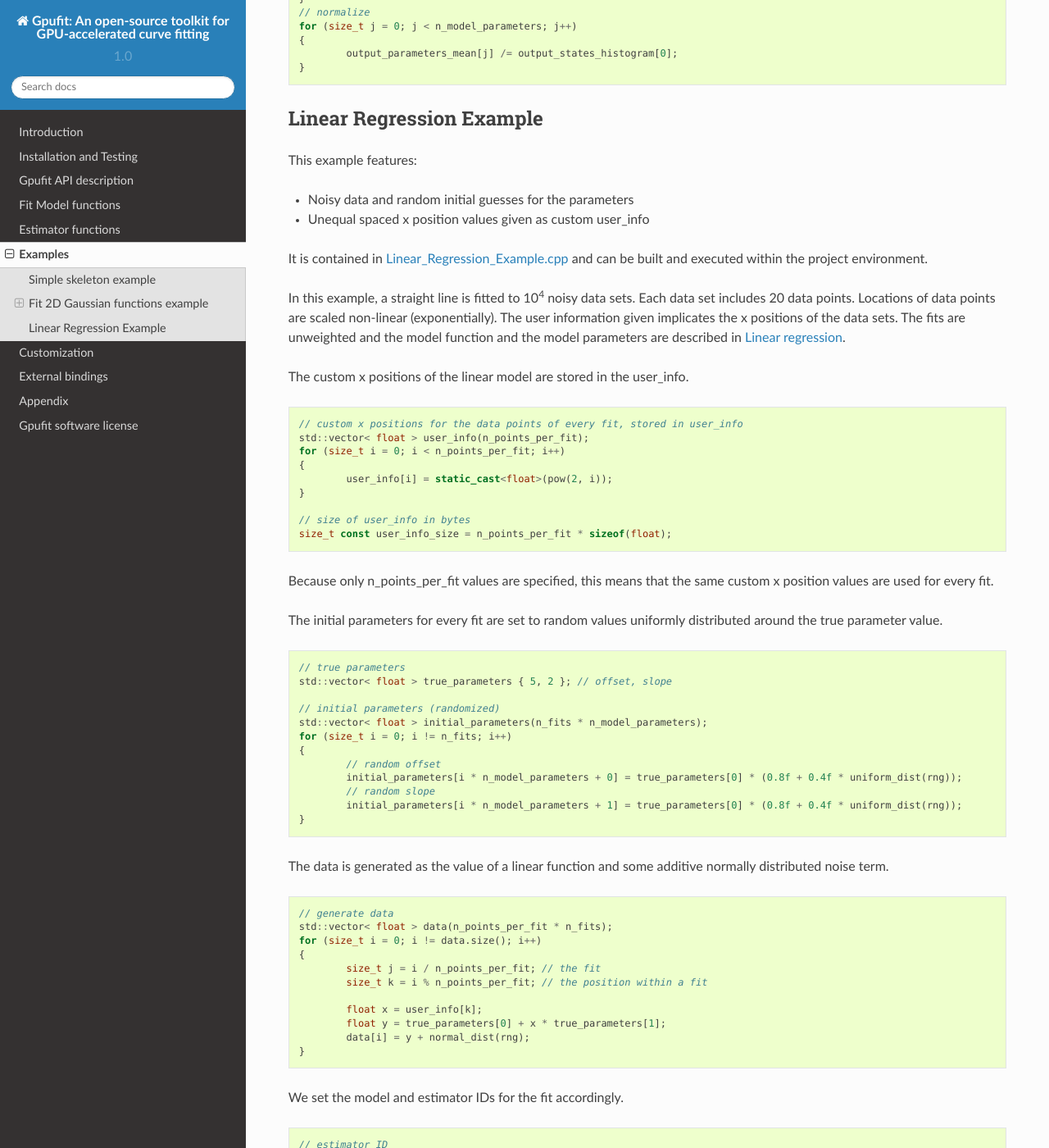
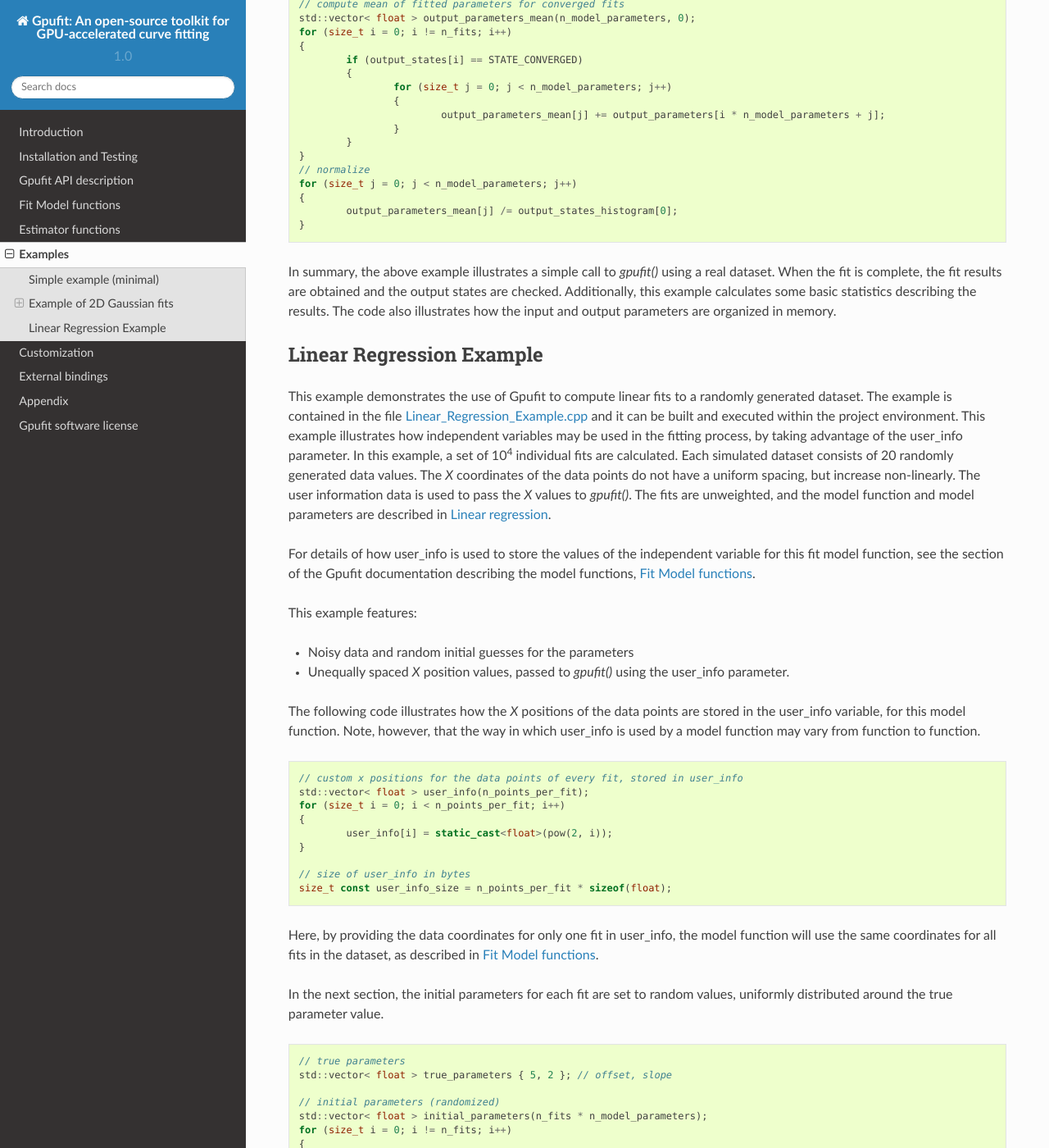
Before and after one commit to gpufit/Gpufit, a Sphinx documentation site: the page built from docs/examples.rst, in a window 1280 px wide and 1400 px high, scrolled down 5783 px. Shown: the whole window at 82% size. Built offline with Sphinx 7.4.7 and the Read the Docs theme 2.0.0, drawn with Linux system fonts in a browser that asks for light colours; some of the changed text lies outside the part shown.

Commit message:
updated documentation of fit model functions and example code

```diff
--- a/docs/examples.rst
+++ b/docs/examples.rst
@@ -10,8 +10,8 @@
 
 .. _c-example-simple:
 
-Simple skeleton example
------------------------
+Simple example (minimal)
+------------------------
 
 This example demonstrates a simple, minimal program containing all of the required parameters for a call to the Gpufit function.  The example is contained
 in the file Simple_Example.cpp_ and it can be built and executed within the project environment. Please note that it this code does not actually do anything other than
@@ -92,7 +92,8 @@
 		throw std::runtime_error(gpufit_get_last_error());
 	}
 
-This simple example can be adapted for real applications by:
+In summary, the above example illustrates the basic details of the parameters which are passed to the *gpufit()* function, such
+as the size of the input and output variables, etc.  This example could be adapted for real applications by:
 
 - choosing a model ID
 - choosing an estimator ID
@@ -105,8 +106,8 @@
 
 .. _c-example-2d-gaussian:
 
-Fit 2D Gaussian functions example
----------------------------------
+Example of 2D Gaussian fits
+---------------------------
 
 This example demonstrates the use of Gpufit to fit a dataset consisting of 2D Gaussian peaks.  The example is contained
 in the file Gauss_Fit_2D_Example.cpp_ and it can be built and executed within the project environment.  The optional
@@ -117,7 +118,7 @@
 - Noisy data and random initial guesses for the fit parameters
 - Use of the maximum likelihood estimator which is appropriate for data subject to Poisson noise
 
-In this example, a set of simulated data is generated, consisting of 10\ :sup:`4` 2D Gaussian peaks, with a size of 30 x 30 points.
+In this example, a set of simulated data is generated, consisting of 10\ :sup:`4` individual Gaussian peaks, with a size of 30 x 30 points.
 Random noise is added to the data.  The model function and the model parameters are described in :ref:`gauss-2d`.
 
 In this example the true parameters used to generate the Gaussian data are defined in the following code block.
@@ -127,8 +128,9 @@
     // true parameters
 	std::vector< float > true_parameters{ 10.f, 15.5f, 15.5f, 3.f, 10.f}; // amplitude, center x/y positions, width, offset
 
-These parameters define a 2D Gaussian peak centered at the middle of the grid (position 15.5, 15.5), with a width (standard deviation) of 3.0, an amplitude of 10
-and a background of 10.
+These parameters define a 2D Gaussian peak centered at the middle of the grid (position 14.5, 14.5), with a width (standard deviation) of 3.0, an amplitude of 10
+and a background of 10.  Note that, since we are not providing the independent variables (X values) in the call to Gpufit, the X and Y coordinates of the first
+data point are assumed to be 0.0, and increasing linearly from this point (i.e. :math:`0, 1, 2, ...`).
 
 The guesses for the initial parameters are drawn from the true parameters with a uniformly distributed deviation
 of about 20%. The initial guesses for the center coordinates are chosen with a deviation relative to the width of the Gaussian.
@@ -152,7 +154,7 @@
 		}
 	}
 
-The 2D grid of x and y values (each ranging from 0 to 49 with an increment of 1) is computed with a double for loop.
+The 2D grid of *X* and *Y* values (each ranging from 0 to 29 with an increment of 1) is computed using a double for loop.
 
 .. code-block:: cpp
 
@@ -167,7 +169,7 @@
 		}
 	}
 
-Then a 2D Gaussian peak model function (without noise) is calculated once for the true parameters
+Next, a 2D Gaussian peak function (without noise) is calculated, once, using the true parameters.
 
 .. code-block:: cpp
 
@@ -206,14 +208,15 @@
 		}
 	}
 
-Stored in variable temp, it is then used in every fit to generate Poisson distributed random numbers.
+The variable temp_gauss is used to store the values of the Gaussian peak.  This variable is then used
+as a template to generate a set of Gaussian peaks with random, Poisson-distributed noise.
 
 .. code-block:: cpp
 
 	// generate data with noise
-	std::vector< float > temp(n_points_per_fit);
+	std::vector< float > temp_gauss(n_points_per_fit);
 	// compute the model function
-	generate_gauss_2d(x, y, temp, true_parameters.begin());
+	generate_gauss_2d(x, y, true_parameters.begin(), temp_gauss);
 
 	std::vector< float > data(n_fits * n_points_per_fit);
 	for (size_t i = 0; i < n_fits; i++)
@@ -221,15 +224,15 @@
 		// generate Poisson random numbers
 		for (size_t j = 0; j < n_points_per_fit; j++)
 		{
-			std::poisson_distribution< int > poisson_dist(temp[j]);
+			std::poisson_distribution< int > poisson_dist(temp_gauss[j]);
 			data[i * n_points_per_fit + j] = static_cast<float>(poisson_dist(rng));
 		}
 	}
 
-Thus, in this example the difference between data for each fit only in the random noise. This, and the
+Thus, in this example, the data for each fit differs only in the random noise. This, and the
 randomized initial guesses for each fit, result in each fit returning slightly different best-fit parameters.
 
-We set the model and estimator IDs for the fit accordingly.
+Next, the model and estimator IDs are set, corresponding to the 2D Gaussian fit model function, and the MLE estimator.
 
 .. code-block:: cpp
 
@@ -239,8 +242,8 @@
 	// model ID
 	int const model_id = GAUSS_2D;
 
-And call the gpufit :ref:`c-interface`. Parameters weights, user_info and user_info_size are set to 0, indicating that they
-won't be used during the fits.
+Next, the gpufit function is called via the :ref:`c-interface`. Parameters weights, user_info and user_info_size are set to 0,
+indicating that they are not used in this example.
 
 .. code-block:: cpp
 
@@ -271,13 +274,16 @@
 		throw std::runtime_error(gpufit_get_last_error());
 	}
 
-After the fits have been executed and the return value is checked to ensure that no error occurred, some statistics
-about the fits are displayed.
+After the fits are complete, the return value is checked to ensure that no error occurred.
 
 Output statistics
 +++++++++++++++++
 
-A histogram of all possible fit states (see :ref:`api-output-parameters`) is obtained by iterating over the state of each fit.
+The last part of this example obtains statistics describing the fit results, and testing whether the fits converged, etc.
+
+The output_states variable contains a state code which indicates whether the fit converged, or if an error occured
+(see the Gpufit API documentation, :ref:`api-output-parameters`, for details).  In this example, a histogram of all possible fit states
+is obtained by iterating over the state of each fit.
 
 .. code-block:: cpp
 
@@ -288,8 +294,8 @@
 		output_states_histogram[*it]++;
 	}
 
-In the computation of the mean and standard deviation only converged fits are taken into account. Here is an example of computing
-the means of the output parameters iterating over all fits and all parameters.
+In computing the mean and standard deviation of the results, only the converged fits are taken into account. The following code
+contains an example of the calculation of the means of the output parameters, iterating over all fits and all model parameters.
 
 .. code-block:: cpp
 
@@ -311,23 +317,34 @@
 		output_parameters_mean[j] /= output_states_histogram[0];
 	}
 
+In summary, the above example illustrates a simple call to *gpufit()* using a real dataset.  When the fit is complete, the
+fit results are obtained and the output states are checked.  Additionally, this example calculates some basic statistics
+describing the results.  The code also illustrates how the input and output parameters are organized in memory.
+
 .. _linear-regression-example:
 
 Linear Regression Example
 -------------------------
 
+This example demonstrates the use of Gpufit to compute linear fits to a randomly generated dataset.  The example is contained
+in the file Linear_Regression_Example.cpp_ and it can be built and executed within the project environment.  This example
+illustrates how independent variables may be used in the fitting process, by taking advantage of the user_info parameter.
+In this example, a set of 10\ :sup:`4` individual fits are calculated.  Each simulated dataset consists of 20 randomly generated
+data values.  The *X* coordinates of the data points do not have a uniform spacing, but increase non-linearly.
+The user information data is used to pass the *X* values to *gpufit()*.  The fits are unweighted, and the model function
+and model parameters are described in :ref:`linear-1d`.
+
+For details of how user_info is used to store the values of the independent variable for this fit model function,
+see the section of the Gpufit documentation describing the model functions, :ref:`fit-model-functions`.
+
 This example features:
 
 - Noisy data and random initial guesses for the parameters
-- Unequal spaced x position values given as custom user_info
+- Unequally spaced *X* position values, passed to *gpufit()* using the user_info parameter.
 
-It is contained in Linear_Regression_Example.cpp_ and can be built and executed within the project environment.
 
-In this example, a straight line is fitted to 10\ :sup:`4` noisy data sets. Each data set includes 20 data points.
-Locations of data points are scaled non-linear (exponentially). The user information given implicates the x positions of the data
-sets. The fits are unweighted and the model function and the model parameters are described in :ref:`linear-1d`.
-
-The custom x positions of the linear model are stored in the user_info.
+The following code illustrates how the *X* positions of the data points are stored in the user_info variable, for this model function.
+Note, however, that the way in which user_info is used by a model function may vary from function to function.
 
 .. code-block:: cpp
 
@@ -341,9 +358,10 @@
 	// size of user_info in bytes
 	size_t const user_info_size = n_points_per_fit * sizeof(float);
 
-Because only n_points_per_fit values are specified, this means that the same custom x position values are used for every fit.
+Here, by providing the data coordinates for only one fit in user_info, the model function will use the same coordinates for
+all fits in the dataset, as described in :ref:`fit-model-functions`.
 
-The initial parameters for every fit are set to random values uniformly distributed around the true parameter value.
+In the next section, the initial parameters for each fit are set to random values, uniformly distributed around the true parameter value.
 
 .. code-block:: cpp
 
@@ -360,7 +378,7 @@
 		initial_parameters[i * n_model_parameters + 1] = true_parameters[0] * (0.8f + 0.4f * uniform_dist(rng));
 	}
 
-The data is generated as the value of a linear function and some additive normally distributed noise term.
+The data is then generated as the value of a linear function plus additive, normally distributed, random noise.
 
 .. code-block:: cpp
 
@@ -376,7 +394,7 @@
 		data[i] = y + normal_dist(rng);
 	}
 
-We set the model and estimator IDs for the fit accordingly.
+In the following code, the model and estimator IDs for the fit are initialized.
 
 .. code-block:: cpp
 
@@ -386,7 +404,8 @@
 	// model ID
 	int const model_id = LINEAR_1D;
 
-And call the gpufit :ref:`c-interface`. Parameter weights is set to 0, indicating that they won't be used during the fits.
+Finally, a call is made to *gpufit()* (:ref:`c-interface`).  The weights parameter is set to 0, indicating that
+the fits are unweighted.
 
 .. code-block:: cpp
 
@@ -411,5 +430,5 @@
             output_number_iterations.data()
         );
 
-After the fits have been executed and the return value is checked to ensure that no error occurred, some statistics
-about the fits are displayed (see `Output statistics`_).
+After the fits have been executed and the return value is checked to ensure that no error occurred, statistics
+describing the fit results are calculated and displayed, as in the previous example (see `Output statistics`_).
```
Also changed, not shown: docs/fit_model_functions.rst (+47 -14 lines).
